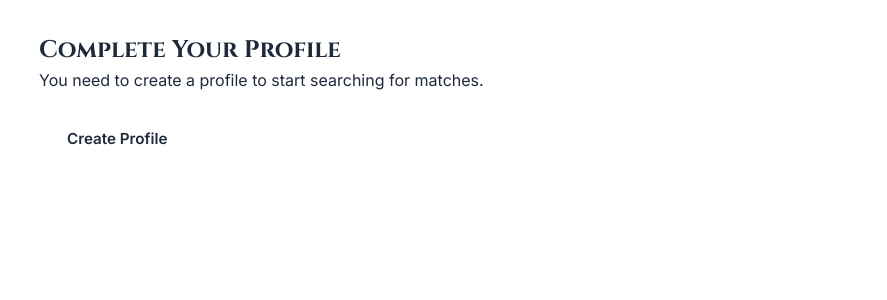
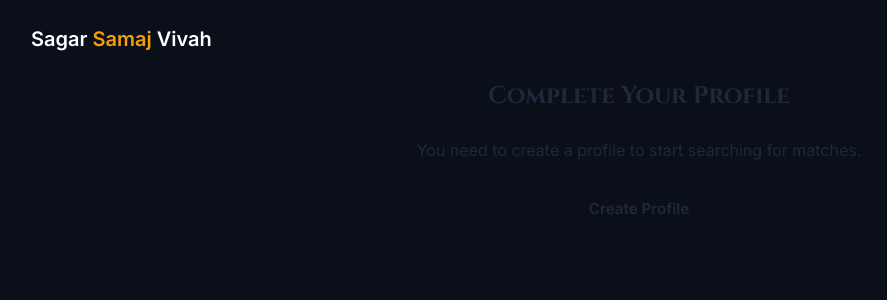
Before and after one commit to DevOpsWithG/matrimonial-website, a Next.js app in the folder sagar_matrimony/frontend/: page /dashboard in a window 1280 px wide. Shown: the top 300 px of the page, without its empty margins (1-888 px from the left). Built offline with nearby package versions, Linux system fonts and the light colour scheme.

Commit message:
added new code files

```diff
--- a/sagar_matrimony/frontend/src/app/about/page.js
+++ b/sagar_matrimony/frontend/src/app/about/page.js
@@ -3,9 +3,9 @@ import styles from '../page.module.css';
 
 export default function AboutPage() {
     return (
-        <main className={styles.main} style={{ backgroundColor: 'var(--navy-950)' }}>
-            <div style={{ padding: '2rem 1rem 1rem', textAlign: 'center' }}>
-                <Link href="/" style={{ fontSize: '1.5rem', fontWeight: 700, color: 'white', textDecoration: 'none' }}>
+        <main className={styles.main} style={{ backgroundColor: 'var(--navy-950)', minHeight: '100vh', display: 'flex', flexDirection: 'column' }}>
+            <div style={{ padding: '1.5rem 2rem', textAlign: 'left' }}>
+                <Link href="/" style={{ fontSize: '1.25rem', fontWeight: 700, color: 'white', textDecoration: 'none' }}>
                     Sagar <span style={{ color: '#F59E0B' }}>Samaj</span> Vivah
                 </Link>
             </div>
--- a/sagar_matrimony/frontend/src/app/auth/login/page.js
+++ b/sagar_matrimony/frontend/src/app/auth/login/page.js
@@ -27,13 +27,13 @@ export default function LoginPage() {
 
     return (
         <main style={{ minHeight: '100vh', display: 'flex', flexDirection: 'column', backgroundColor: '#0B0F19' }}>
-            <div style={{ padding: '2rem 1rem 1rem', textAlign: 'center' }}>
-                <Link href="/" style={{ fontSize: '1.5rem', fontWeight: 700, color: 'white', textDecoration: 'none' }}>
+            <div style={{ padding: '1.5rem 2rem', textAlign: 'left' }}>
+                <Link href="/" style={{ fontSize: '1.25rem', fontWeight: 700, color: 'white', textDecoration: 'none' }}>
                     Sagar <span style={{ color: '#F59E0B' }}>Samaj</span> Vivah
                 </Link>
             </div>
 
-            <div className={styles.container} style={{ flex: 1, paddingTop: '0' }}>
+            <div className={styles.container} style={{ flex: 1, paddingTop: '0', display: 'flex', alignItems: 'center', justifyContent: 'center', paddingBottom: '2rem' }}>
                 <div className={styles.card}>
                     <h2 className={styles.title}>Welcome Back</h2>
                     <p className={styles.subtitle}>Log in to continue your search</p>
--- a/sagar_matrimony/frontend/src/app/auth/register/page.js
+++ b/sagar_matrimony/frontend/src/app/auth/register/page.js
@@ -34,13 +34,13 @@ export default function RegisterPage() {
 
     return (
         <main style={{ minHeight: '100vh', display: 'flex', flexDirection: 'column', backgroundColor: '#0B0F19' }}>
-            <div style={{ padding: '2rem 1rem 1rem', textAlign: 'center' }}>
-                <Link href="/" style={{ fontSize: '1.5rem', fontWeight: 700, color: 'white', textDecoration: 'none' }}>
+            <div style={{ padding: '1.5rem 2rem', textAlign: 'left' }}>
+                <Link href="/" style={{ fontSize: '1.25rem', fontWeight: 700, color: 'white', textDecoration: 'none' }}>
                     Sagar <span style={{ color: '#F59E0B' }}>Samaj</span> Vivah
                 </Link>
             </div>
 
-            <div className={styles.container} style={{ flex: 1, paddingTop: '0' }}>
+            <div className={styles.container} style={{ flex: 1, paddingTop: '0', display: 'flex', alignItems: 'center', justifyContent: 'center', paddingBottom: '3rem' }}>
                 <div className={styles.card}>
                     <h2 className={styles.title}>Join Sagar Samaj</h2>
                     <p className={styles.subtitle}>Begin your journey today</p>
--- a/sagar_matrimony/frontend/src/app/browse/page.js
+++ b/sagar_matrimony/frontend/src/app/browse/page.js
@@ -3,9 +3,9 @@ import styles from '../page.module.css';
 
 export default function BrowsePage() {
     return (
-        <main className={styles.main} style={{ backgroundColor: 'var(--navy-950)' }}>
-            <div style={{ padding: '2rem 1rem 1rem', textAlign: 'center' }}>
-                <Link href="/" style={{ fontSize: '1.5rem', fontWeight: 700, color: 'white', textDecoration: 'none' }}>
+        <main className={styles.main} style={{ backgroundColor: 'var(--navy-950)', minHeight: '100vh', display: 'flex', flexDirection: 'column' }}>
+            <div style={{ padding: '1.5rem 2rem', textAlign: 'left' }}>
+                <Link href="/" style={{ fontSize: '1.25rem', fontWeight: 700, color: 'white', textDecoration: 'none' }}>
                     Sagar <span style={{ color: '#F59E0B' }}>Samaj</span> Vivah
                 </Link>
             </div>
--- a/sagar_matrimony/frontend/src/app/contact/page.js
+++ b/sagar_matrimony/frontend/src/app/contact/page.js
@@ -3,9 +3,9 @@ import styles from '../page.module.css';
 
 export default function ContactPage() {
     return (
-        <main className={styles.main} style={{ backgroundColor: 'var(--navy-950)' }}>
-            <div style={{ padding: '2rem 1rem 1rem', textAlign: 'center' }}>
-                <Link href="/" style={{ fontSize: '1.5rem', fontWeight: 700, color: 'white', textDecoration: 'none' }}>
+        <main className={styles.main} style={{ backgroundColor: 'var(--navy-950)', minHeight: '100vh', display: 'flex', flexDirection: 'column' }}>
+            <div style={{ padding: '1.5rem 2rem', textAlign: 'left' }}>
+                <Link href="/" style={{ fontSize: '1.25rem', fontWeight: 700, color: 'white', textDecoration: 'none' }}>
                     Sagar <span style={{ color: '#F59E0B' }}>Samaj</span> Vivah
                 </Link>
             </div>
--- a/sagar_matrimony/frontend/src/app/dashboard/create-profile/page.js
+++ b/sagar_matrimony/frontend/src/app/dashboard/create-profile/page.js
@@ -2,12 +2,14 @@
 
 import { useState } from 'react';
 import { useRouter } from 'next/navigation';
+import Link from 'next/link';
 import api from '../../../lib/api';
 import styles from './create-profile.module.css';
 
 export default function CreateProfilePage() {
     const router = useRouter();
     const [loading, setLoading] = useState(false);
+    // ... existing state ...
     const [formData, setFormData] = useState({
         full_name: '',
         gender: 'Male',
@@ -47,9 +49,16 @@ export default function CreateProfilePage() {
     };
 
     return (
-        <div className={styles.container}>
-            <div className="card">
-                <h2>Create Your Profile</h2>
+        <main style={{ minHeight: '100vh', display: 'flex', flexDirection: 'column', backgroundColor: '#0B0F19' }}>
+            <div style={{ padding: '1.5rem 2rem', textAlign: 'left' }}>
+                <Link href="/" style={{ fontSize: '1.25rem', fontWeight: 700, color: 'white', textDecoration: 'none' }}>
+                    Sagar <span style={{ color: '#F59E0B' }}>Samaj</span> Vivah
+                </Link>
+            </div>
+
+            <div className={styles.container} style={{ flex: 1, paddingTop: '0', display: 'flex', alignItems: 'center', justifyContent: 'center', paddingBottom: '3rem' }}>
+                <div className="card" style={{ maxWidth: '800px', width: '100%', padding: '2.5rem' }}>
+                    <h2 style={{ marginBottom: '1.5rem', textAlign: 'center', fontSize: '2rem', fontFamily: 'Cinzel, serif' }}>Create Your Profile</h2>
                     <form onSubmit={handleSubmit} className={styles.form}>
                         {/* Personal Info */}
                         <div className={styles.section}>
@@ -131,5 +140,6 @@ export default function CreateProfilePage() {
                     </form>
                 </div>
             </div>
+        </main>
     );
 }
--- a/sagar_matrimony/frontend/src/app/dashboard/page.js
+++ b/sagar_matrimony/frontend/src/app/dashboard/page.js
@@ -37,22 +37,39 @@ export default function DashboardPage() {
     if (!profile) {
         // User has no profile
         return (
-            <div className={styles.container}>
-                <div className="card">
-                    <h2>Complete Your Profile</h2>
-                    <p>You need to create a profile to start searching for matches.</p>
-                    <div style={{ marginTop: '1.5rem' }}>
+            <main style={{ minHeight: '100vh', display: 'flex', flexDirection: 'column', backgroundColor: '#0B0F19' }}>
+                <div style={{ padding: '1.5rem 2rem', textAlign: 'left' }}>
+                    <Link href="/" style={{ fontSize: '1.25rem', fontWeight: 700, color: 'white', textDecoration: 'none' }}>
+                        Sagar <span style={{ color: '#F59E0B' }}>Samaj</span> Vivah
+                    </Link>
+                </div>
+
+                <div className={styles.container} style={{ flex: 1, paddingTop: '0', paddingBottom: '3rem' }}>
+                    <div className="card" style={{ maxWidth: '800px', margin: '0 auto' }}>
+                        <h2 style={{ textAlign: 'center', marginBottom: '1.5rem' }}>Complete Your Profile</h2>
+                        <p style={{ textAlign: 'center' }}>You need to create a profile to start searching for matches.</p>
+                        <div style={{ marginTop: '1.5rem', textAlign: 'center' }}>
                             <Link href="/dashboard/create-profile" className="btn">Create Profile</Link>
                         </div>
                     </div>
                 </div>
+            </main>
         );
     }
 
+    // ... updating the other return statement ...
+
     return (
-        <div className={styles.container}>
-            <header className={styles.header}>
-                <h1>Namaste, {profile.full_name}</h1>
+        <main style={{ minHeight: '100vh', display: 'flex', flexDirection: 'column', backgroundColor: '#0B0F19' }}>
+            <div style={{ padding: '1.5rem 2rem', textAlign: 'left' }}>
+                <Link href="/" style={{ fontSize: '1.25rem', fontWeight: 700, color: 'white', textDecoration: 'none' }}>
+                    Sagar <span style={{ color: '#F59E0B' }}>Samaj</span> Vivah
+                </Link>
+            </div>
+
+            <div className={styles.container} style={{ flex: 1, paddingTop: '0', paddingBottom: '3rem' }}>
+                <header className={styles.header} style={{ marginBottom: '2rem', textAlign: 'left' }}>
+                    <h1 style={{ color: 'white', marginBottom: '0.5rem' }}>Namaste, {profile.full_name}</h1>
                     <span className={`${styles.status} ${profile.is_approved ? styles.approved : styles.pending}`}>
                         {profile.is_approved ? 'Approved' : 'Pending Approval'}
                     </span>
@@ -87,5 +104,6 @@ export default function DashboardPage() {
                     </div>
                 </div>
             </div>
+        </main>
     );
 }
```
Lines whose indentation alone changed are shown as unchanged.
